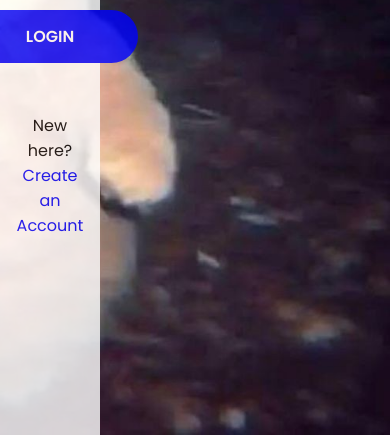
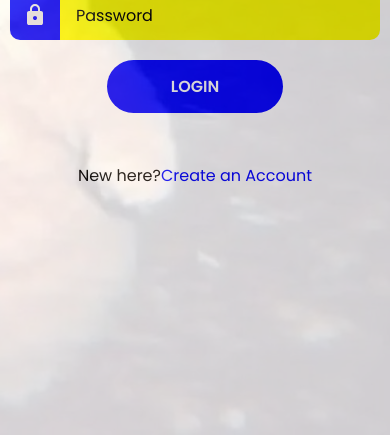
Before and after one commit to ThomasDHolt/PawfectCare-App, a website built with Vite: page client/login/index.html in a window 390 px wide. Shown: the part 409-844 px from the top of the page. Built offline with nearby package versions, Linux system fonts and the light colour scheme.

Commit message:
@media fix on signup/login

```diff
--- a/client/login/src/style.css
+++ b/client/login/src/style.css
@@ -122,7 +122,7 @@ a:hover {
 }
 @media (max-width: 1100px) {
   .wrapper {
-    width: min(600px, 100px);
+    width: min(600px, 100%);
     border-radius: 0;
   }
 }
--- a/client/signup/src/style.css
+++ b/client/signup/src/style.css
@@ -122,7 +122,7 @@ a:hover {
 }
 @media (max-width: 1100px) {
   .wrapper {
-    width: min(600px, 100px);
+    width: min(600px, 100%);
     border-radius: 0;
   }
 }
```
